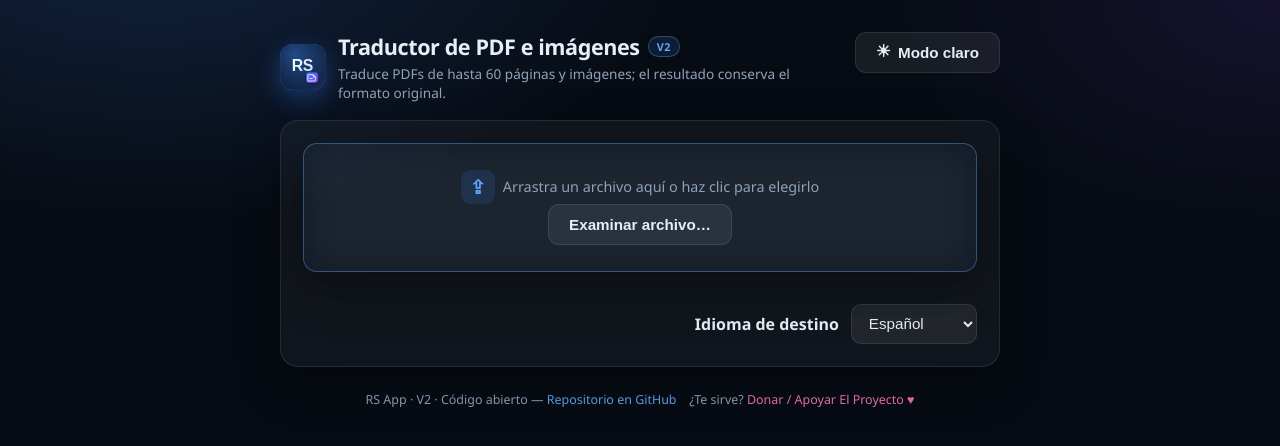
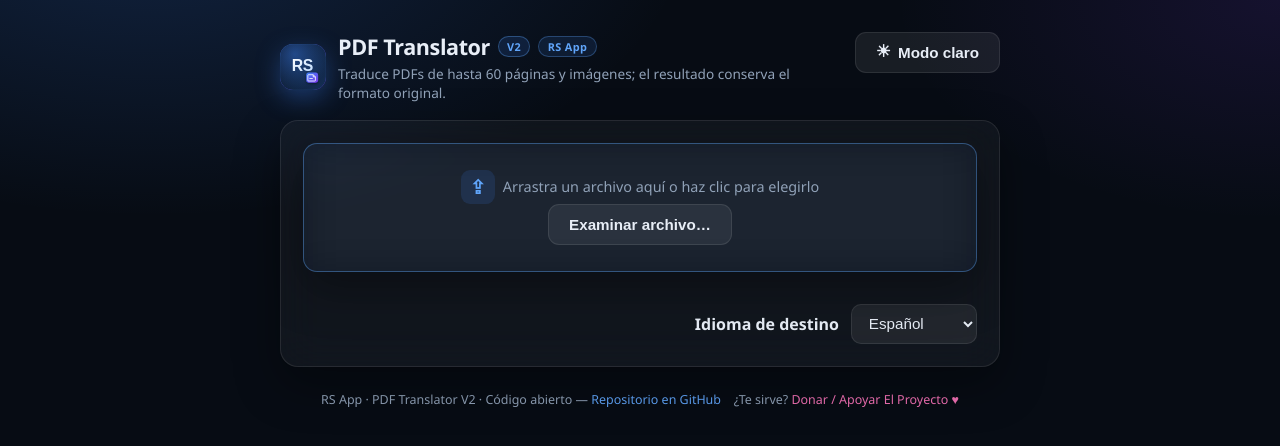
Before and after one commit to rserrano285-svg/PDF-Image-Translator-Windows, a React (Create React App) app: page / in a window 1280 px wide. Shown: the top 446 px of the page. Built offline with nearby package versions, Linux system fonts and the light colour scheme.

Commit message:
RS App: identificar productos como PDF Translator y Lingua en cabecera y metadatos

```diff
--- a/src/App.css
+++ b/src/App.css
@@ -147,3 +147,5 @@ html.dark .preview-scroll { background: rgba(255,255,255,.03); }
 .footer-text a { color: var(--brand-2); text-decoration: none; }
 .footer-text a:hover { text-decoration: underline; }
 .footer-text a[href*="paypal"] { color: #f472b6; }
+
+.brand-tag{font-size:.68rem;font-weight:800;color:var(--brand-2);background:rgba(59,130,246,.12);border:1px solid rgba(96,165,250,.3);border-radius:99px;padding:.15rem .55rem;letter-spacing:.03em}
--- a/src/App.tsx
+++ b/src/App.tsx
@@ -301,7 +301,7 @@ export default function App() {
           </span>
           <div>
             <h1>
-            Traductor de PDF e imágenes <span className="version">V2</span>
+            PDF Translator <span className="version">V2</span><span className="brand-tag">RS App</span>
           </h1>
             <p className="sub">
               Traduce PDFs de hasta {MAX_PAGES} páginas y imágenes; el resultado conserva el formato
@@ -437,7 +437,7 @@ export default function App() {
       </main>
       <footer className="footer">
         <span className="footer-text">
-          RS App · V2 · Código abierto —{' '}
+          RS App · PDF Translator V2 · Código abierto —{' '}
           <a href="https://github.com/rserrano285-svg/PDF-Image-Translator-Windows" target="_blank" rel="noopener noreferrer">
             Repositorio en GitHub
           </a>
```
